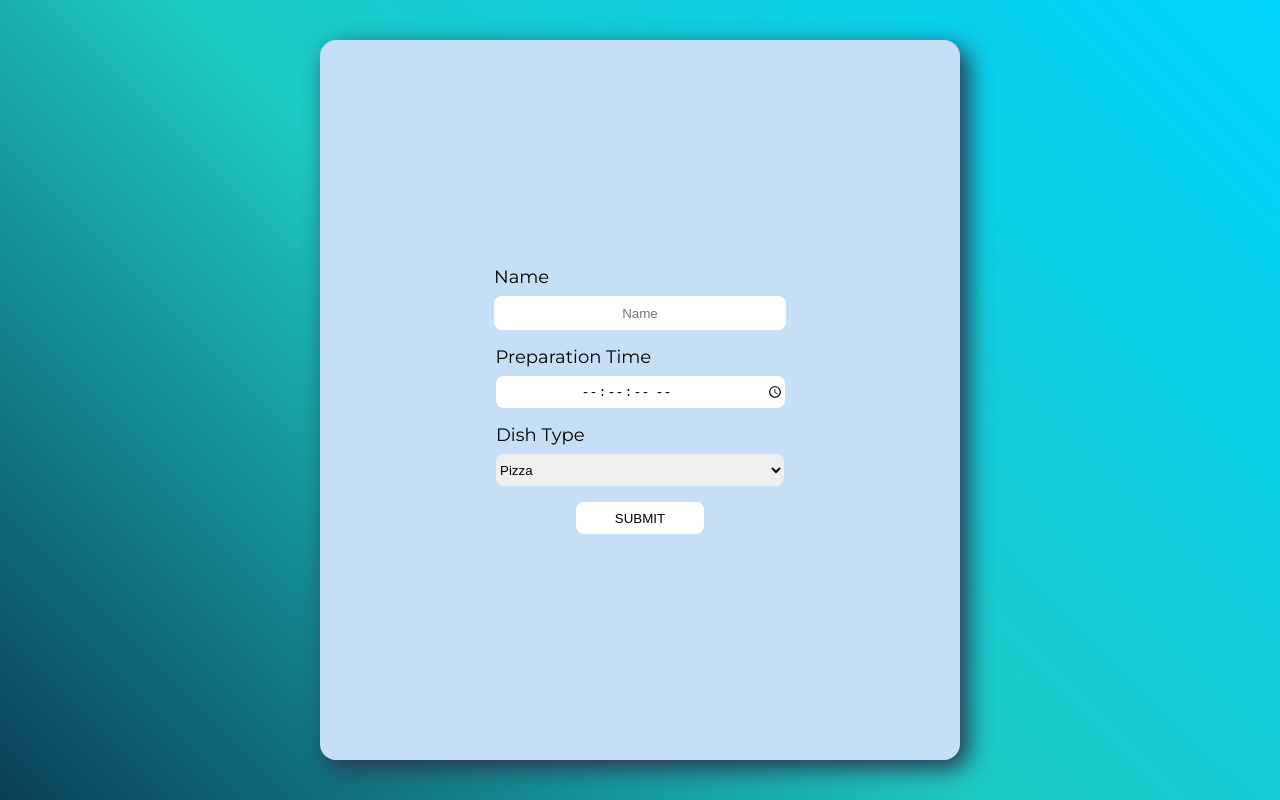
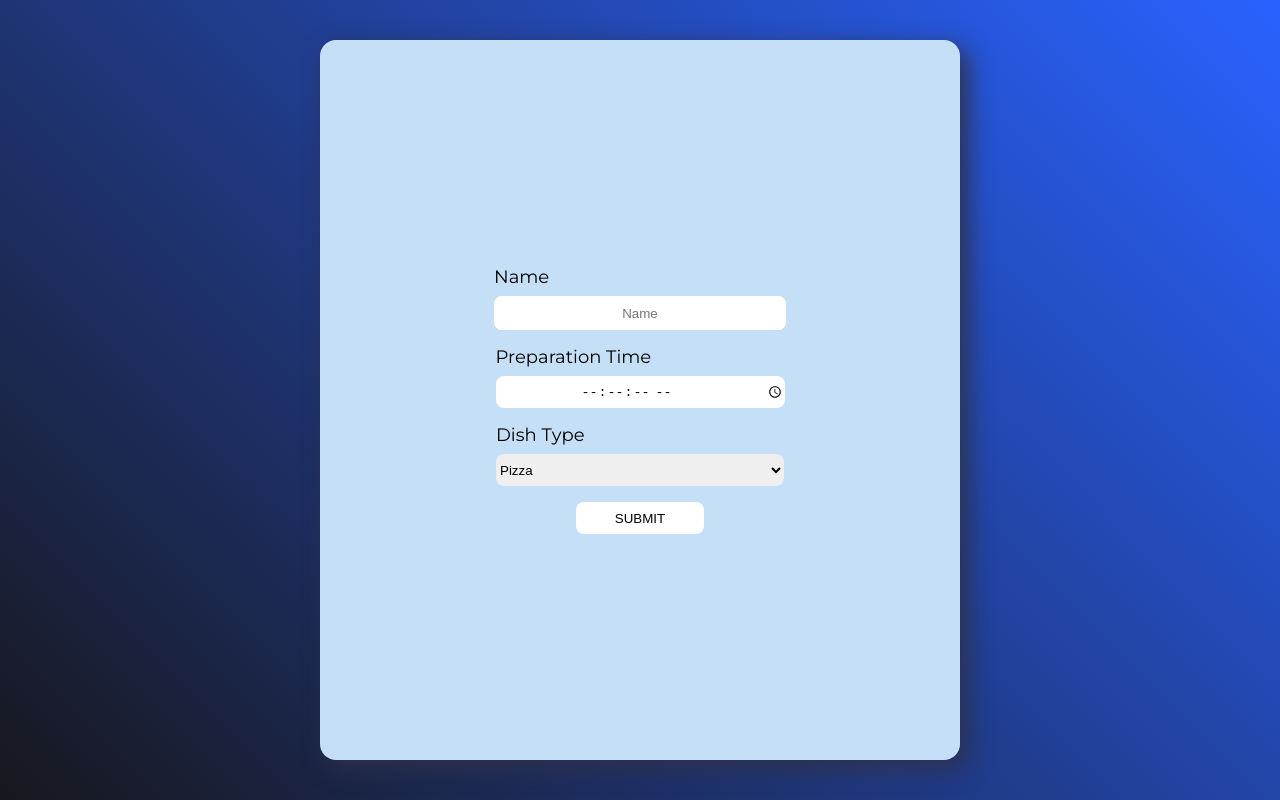
Before and after one commit to Novacci/food-form, a React (Create React App) app: page / in a window 1280 px wide. Built offline with nearby package versions, Linux system fonts and the light colour scheme.

Commit message:
Made some changes in styling, added image to project

```diff
--- a/package.json
+++ b/package.json
@@ -42,6 +42,7 @@
     ]
   },
   "devDependencies": {
+    "file-loader": "^6.2.0",
     "node-sass": "^7.0.3",
     "sass": "^1.62.1"
   }
--- a/src/App.scss
+++ b/src/App.scss
@@ -3,10 +3,8 @@
 body {
   background: linear-gradient(
     45deg,
-    rgba(2, 0, 36, 1) 0%,
-    rgba(9, 63, 87, 1) 0%,
-    rgb(29, 202, 196) 47%,
-    rgba(0, 212, 255, 1) 100%
+    rgba(23, 23, 29, 1) 0%,
+    rgba(41, 98, 255, 1) 100%
   );
   min-height: 100vh;
   font-family: 'Montserrat', sans-serif;
--- a/src/Form/Form.scss
+++ b/src/Form/Form.scss
@@ -4,6 +4,16 @@
   border-radius: 0.5rem;
   border: none;
 }
+$blue-color: #2962ff;
+
+// img {
+//   overflow: hidden;
+//   height: 18rem;
+// }
+// .img-styling {
+//   height: 100%;
+//   width: 100%;
+// }
 
 form {
   display: flex;
@@ -32,6 +42,6 @@ input[type='submit'] {
   text-transform: uppercase;
   width: 8rem;
   &:hover {
-    background-color: rgb(71, 241, 227);
+    background-color: $blue-color;
   }
 }
--- a/src/Form/Form.tsx
+++ b/src/Form/Form.tsx
@@ -1,6 +1,8 @@
 import './Form.scss';
 import { useForm } from 'react-hook-form';
 import Card from '../Card/Card';
+
+const foodImage = require('../Images/food.jpg');
 
 type FormData = {
   name: string;
@@ -47,6 +49,9 @@ const Form = () => {
           console.log(data);
         })}
       >
+        {/* <div className="img-styling">
+          <img src={foodImage} alt="Food Image" />
+        </div> */}
         <div>
           <label htmlFor="name">Name </label>
           <input
```
Also changed, not shown: src/Images/food.jpg (added), 1 other file (tests, documents, lock files or other folders).
